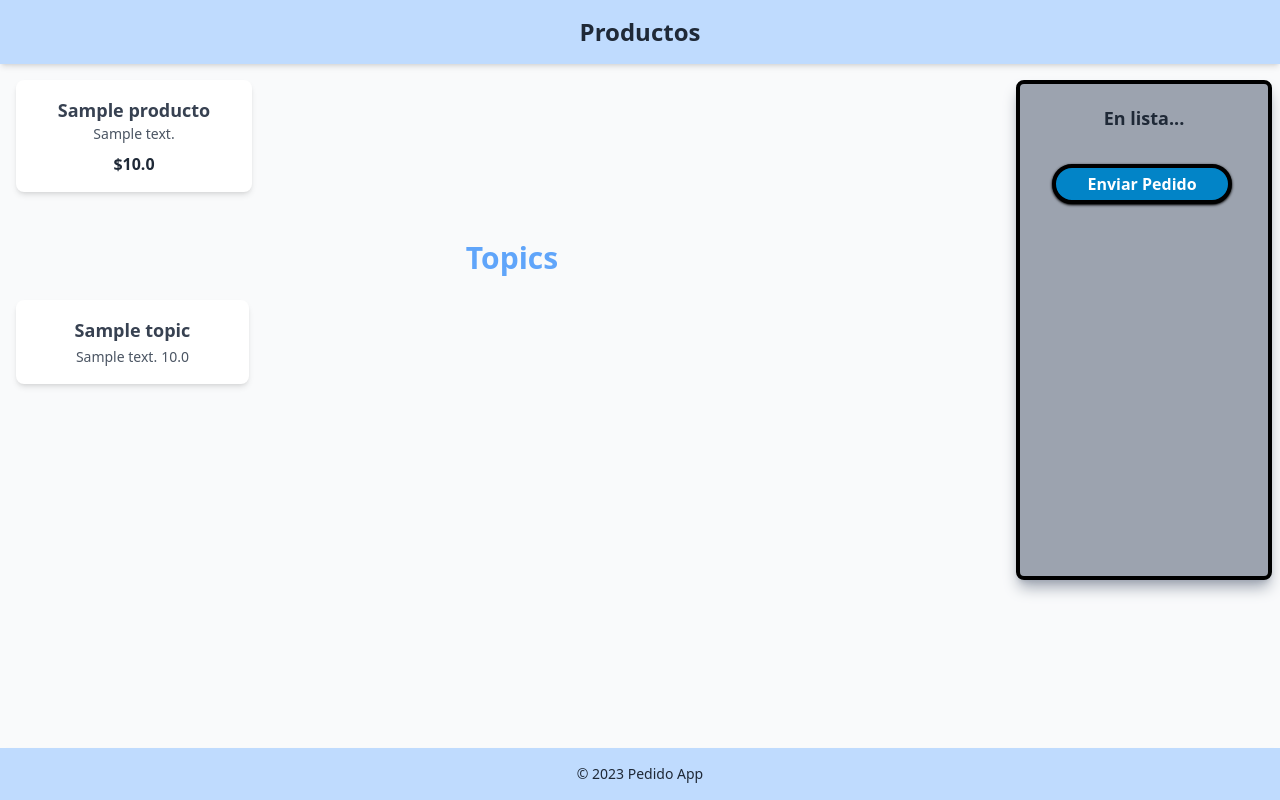
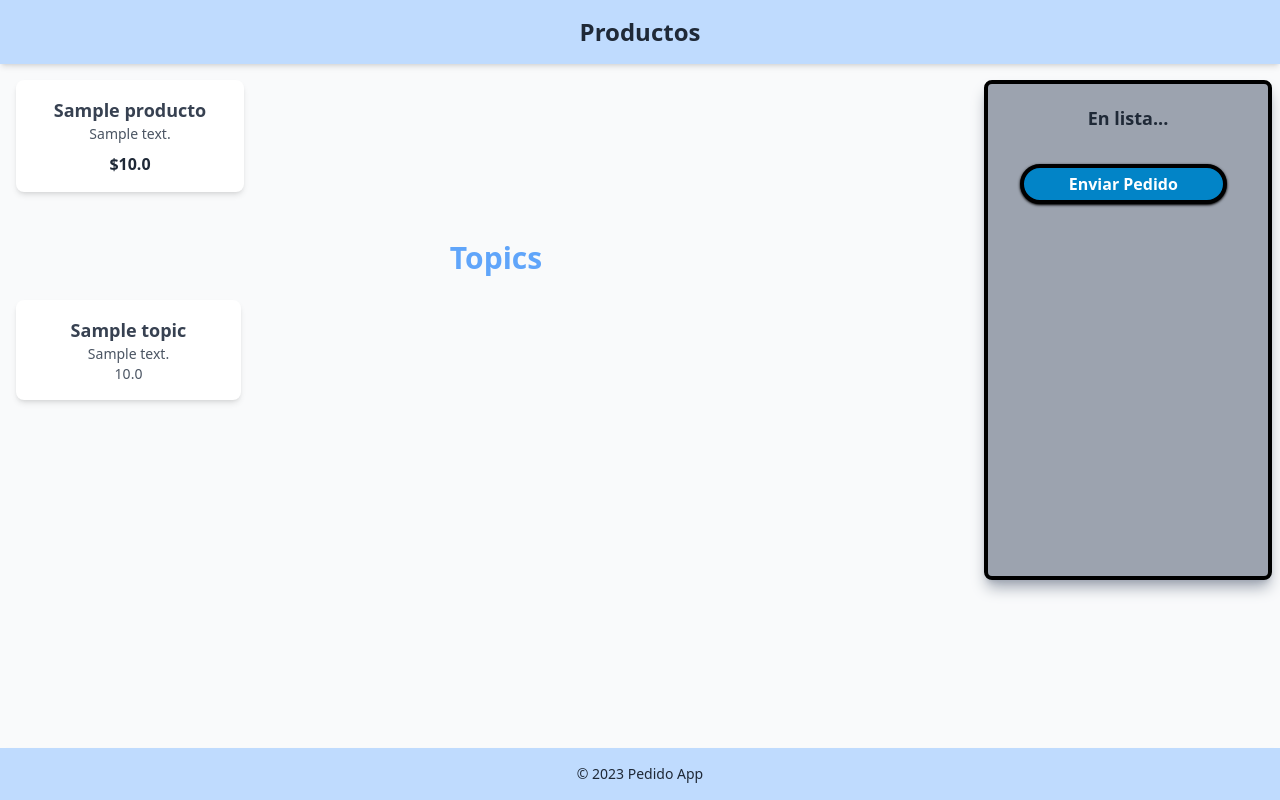
Before and after one commit to D13G0R/appCeviche, a Django app: page /takeOrders/ in a window 1280 px wide. Run offline with Django 5.2, Linux system fonts and the light colour scheme; tables that the repository leaves empty hold one stand-in row (values such as "Sample post"); some libraries are stand-ins or nearby versions.

Commit message:
Avances en css, apiRest de Topics, vista,tomatPedido.js, tomarPedido.html, agregue una nueva imagen al static, se modificó el serializers tambien

```diff
--- a/appCeviche/urls.py
+++ b/appCeviche/urls.py
@@ -18,10 +18,15 @@ from django.contrib import admin
 from django.urls import path, include
 from .views import inicio
 from apps.Productos import urls
+from rest_framework import routers
+from apps.Productos import views
 
+routes = routers.DefaultRouter()
+routes.register("topicsAll", views.TopicViewSet)
 
 urlpatterns = [
     path('admin/', admin.site.urls),
     path('inicio/', inicio, name = "inicio"),
-    path('', include(urls))
+    path('', include(urls)),
+    path('api/', include(routes.urls)),
 ]
--- a/apps/Productos/templates/tomarPedido.html
+++ b/apps/Productos/templates/tomarPedido.html
@@ -22,7 +22,7 @@
             <section class="grid gap-4 px-4 grid-cols-2 md:grid-cols-3 lg:grid-cols-3 xl:grid-cols-4"> <!--Las visas menores a 640 (sm) no se cojen porque los telefonos tienes menores tamaños (400-500px) entonces se edito con @media en CSS-->
                 {% for producto in Productos %}
                 <div class="bg-white hover:bg-gray-100 transition-colors p-4 rounded-lg shadow-md text-center cursor-pointer"
-                    onclick="addToPanel('Producto', '{{ producto.id }}', '{{ producto.nombre_producto }}', '{{ producto.descripcion_producto }}', '{{ producto.precio_producto }}')">
+                    onclick="addToPanel('Producto', '{{ producto.id }}', '{{ producto.nombre_producto }}', '{{ producto.precio_producto }}')">
                     <h2 class="text-lg font-semibold text-gray-700">{{ producto.nombre_producto }}</h2>
                     <p class="text-sm text-gray-600">{{ producto.descripcion_producto }}</p>
                     <p class="text-md font-bold text-gray-800 mt-2">${{ producto.precio_producto }}</p>
@@ -35,10 +35,10 @@
             <section class="grid gap-5 px-4 grid-cols-2 md:grid-cols-3 lg:grid-cols-3 xl:grid-cols-4">
                 {% for topic in Topics %}
                 <div class="bg-white hover:bg-gray-100 transition-colors p-4 rounded-lg shadow-md text-center cursor-pointer"
-                    onclick="addToPanel('Topic', '{{ topic.id }}' , '{{ topic.nombre_topic }}', '{{ topic.descripcion_topic }}', '{{ topic.precio_topic }}')">
+                    onclick="addToPanel('Topic', '{{ topic.id }}' , '{{ topic.nombre_topic }}', '{{ topic.precio_topic }}')">
                     <h3 class="text-lg font-semibold text-gray-700">{{ topic.nombre_topic }}</h3>
-                    <qp class="text-sm text-gray-600">{{ topic.descripcion_topic }}</qp>
-                    <qp class="text-sm text-gray-600">{{ topic.precio_topic }}</qp>
+                    <p class="text-sm text-gray-600">{{ topic.descripcion_topic }}</p>
+                    <p class="text-sm text-gray-600">{{ topic.precio_topic }}</p>
                 </div>
                 {% endfor %}
             </section>
@@ -55,9 +55,24 @@
                 </button>
             </ul>
         </article>
+        <div class = "modalTopics hidden absolute w-3/4 h-5/6 left-12 bg-blue-600 p-4 grid grid-cols-1 sm:grid-cols-2 md:grid-cols-3 lg:grid-cols-4 gap-6 overflow-y-auto rounded-lg shadow-2xl pt-10 ">
+            <div class = "sm:col-span-1 md:col-span-2 lg:col-span-3 xl:col-span-4 flex justify-between">
+                <button onclick="closeTopicModal()">
+                    <img src = "{% static 'images/close.png' %}" class = "w-10">
+                </button>
+                <h2 class = "text-2xl text-bold text-white font-extrabold ml-32">Topics</h2>
+                <input class = "buscador" placeholder="aca va el buscador"></input>
+            </div>
+
+            <!-- MODAL DE TOPICS -->
+
+
+        </div>
+
+
     </main>
 
-    <footer class="bg-blue-200 text-gray-800 text-center py-4 fixed bottom-0 left-0 w-full shadow-md z-10">
+    <footer class="bg-blue-200 text-gray-800 text-center py-4 fixed bottom-0 left-0 r-20 w-full shadow-md z-10">
         <p class="text-sm">© 2023 Pedido App</p>
     </footer>
 
--- a/apps/Productos/views.py
+++ b/apps/Productos/views.py
@@ -4,9 +4,10 @@ from django.views.generic import View, ListView
 from rest_framework.views import APIView
 from rest_framework.response import Response
 from rest_framework import status
+from rest_framework import viewsets
 
 from .models import Pedido_Producto_Topic
-from .serializers import PedidoProductoTopicSerializer
+from .serializers import PedidoProductoTopicSerializer, TopicSerializer
 from .models import Pedidos, Productos, Topics
 
 # Create your views here.
@@ -30,3 +31,8 @@ class PedidoProductoTopicView(APIView):
             serializer.save()
             return Response(serializer.data, status=status.HTTP_201_CREATED)
         return Response(serializer.errors, status=status.HTTP_400_BAD_REQUEST)
+
+
+class TopicViewSet(viewsets.ModelViewSet):
+    queryset = Topics.objects.all().order_by("nombre_topic")
+    serializer_class = TopicSerializer
--- a/static/css/tomarPedido.css
+++ b/static/css/tomarPedido.css
@@ -11,17 +11,18 @@ main {
 
 .content {
     flex: 1;
-    margin-right: 16rem; /* Matches the width of the panel */
+    margin-right: 18rem; /* Matches the width of the panel */
     transition: margin-right 0.3s ease;
 }
 
 /*Responsive Design to Panel of Orders*/
 .panel {
-    width: 16rem;
+    width: 18rem;
     height: 200px;
     transition: transform 0.3s ease;
     overflow-y: scroll;
 }
+/*RESPONSIVE ALTURA*/
 @media (min-height:500px){
     .panel{
         height: 350px;
@@ -42,6 +43,27 @@ main {
         height: 950px;
     }
 }
+/*RESPONSIVE ANCHURA*/
+/* @media (min-width:500px){
+    .panel{
+        width: 350px;
+    }
+}
+@media (min-width:650px){
+    .panel{
+        width: 500px;
+    }
+}
+@media (min-width:900px){
+    .panel{
+        width: 750px;
+    }
+}
+@media(min-width:1150px){
+    .panel{
+        width: 950px;
+    }
+} */
 /*End responsive Panel of Orders*/
 
 
@@ -80,4 +102,7 @@ main {
     .panel.open ~ .content {
         padding-top: 220px; /* Ajuste para evitar que el contenido quede tapado */
     }
+    .modalTopics{
+        width: 90%;
+    }
 }
--- a/static/js/tomarPedido.js
+++ b/static/js/tomarPedido.js
@@ -1,41 +1,204 @@
-pedidoJson = []
-
-function addToPanel(type, id, name, description, price = null) {
-
+// Array para almacenar los pedidos en formato JSON
+let pedidoJson = [];
+let contador = 0;
+// Función para agregar un elemento al panel
+function addToPanel(tipo, id, nombre, precio = null) {
     const panelList = document.getElementById('panel-list');
     const listItem = document.createElement('li');
+    contador ++;
 
-    listItem.className = "bg-white p-2 rounded-lg shadow-md mb-2";
+    // Estilo y estructura del elemento
+    listItem.className = "bg-white p-4 rounded-lg shadow-md mb-4 border border-gray-300";
     listItem.innerHTML = `
-                            <h3 class="font-semibold">${type} <br/> ${name}</h3>
+        <div class="id-${contador} flex flex-col gap-1">
 
-                            <p class="text-sm">${description}.</p>
-
-                            <div class ="rounded-lg bg-blue-200 mt-2">
-                                <div class= 'w-full flex rounded-lg'>
-                                    <p class = "font-bold ">Precio:</p>
-                                    ${price ? `<p class ="pl-4">$${price}</p>` : ''}
-                                </div>
-
-                                <div class= 'w-full flex bg-blue-200 rounded-lg '>
-                                    <p class = "font-bold ">Cantidad:</p>
-                                    <input type= 'number' value = '1' class = 'w-8 pl-2 bg-transparent'>
-                                </div>
-                            </div>`;
-
-    // para poder almacenar los elementos sacandolo con DOM y no enviarlos directamente, encerraré el elemento con su nombre descripcion y demas en un div y le colocaré una id unica para definir diferentes o un conteo de elemento y poder diferenciarlos.
+            <div class = "w-full flex flex-row justify-between">
+                <h3 class="tipo font-bold text-sm text-gray-700">${tipo}</h3>
+                <p class = "text-sm">${contador}</p>
+            </div>
 
 
+            <div class="flex justify-between items-center text-sm">
+                <p class="nombre font-medium text-gray-600">${nombre}</p>
+                <div class="flex items-center gap-1">
+                    <button class="increment-btn text-sm font-bold bg-gray-200 px-1 rounded hover:bg-gray-300">+</button>
+                    <div class="cantidad-container w-6 h-6 bg-blue-500 rounded-full flex items-center justify-center">
+                        <p class="cantidad text-xs font-semibold text-white">1</p>
+                    </div>
+                    <button class="decrement-btn text-sm font-bold bg-gray-200 px-1 rounded hover:bg-gray-300">-</button>
+                </div>
+            </div>
+            <div class="flex justify-between items-center text-sm">
+${precio ? `<p class="precioUnidad text-gray-800 font-bold hidden">${precio}</p>` : ''}
+                <p class="font-medium text-gray-600">Total</p>
+                ${precio ? `<p class="precio text-gray-800 font-bold">${precio}</p>` : ''}
+
+            </div>
+            <div>
+                <textarea class="detalle-producto w-full h-12 p-1 mt-2 border rounded text-sm text-gray-700 resize-none" placeholder="Detalle del pedido..."></textarea>
+            </div>
+            <button class="add-topic-btn w-1/2 py-1 bg-blue-500 text-sm text-white font-medium rounded border border-black hover:bg-blue-400" onclick="panelAddTopics(this)">
+                Agregar Topic
+            </button>
+        </div>
+    `;
+
+    // Agregar el elemento al panel
     panelList.appendChild(listItem);
 
-    // Abrir panel en pantallas pequeñas
+    // Abrir el panel automáticamente en pantallas pequeñas
     if (window.innerWidth <= 640) {
         panel.classList.add('open');
     }
 }
 
-// Optional: Add functionality to toggle the panel
+// Función para alternar la visibilidad del panel
 const panel = document.getElementById('panel');
 function togglePanel() {
     panel.classList.toggle('open');
 }
+
+// Event listener para manejar el incremento de cantidad (opcional)
+
+document.getElementById('panel-list').addEventListener('click', function(event) {
+    const incrementBtn = event.target.closest('.increment-btn');
+    const decrementBtn = event.target.closest('.decrement-btn');
+
+    if (!incrementBtn && !decrementBtn) return;
+
+    // Buscar el div padre con clase que empieza con id-
+    const idContainer = event.target.closest('div[class^="id-"]');
+    if (!idContainer) return;
+
+    const cantidadElement = idContainer.querySelector('.cantidad');
+    const precioElement = idContainer.querySelector('.precio');
+    const precioUnidadElement = idContainer.querySelector('.precioUnidad');
+
+    if (!cantidadElement || !precioElement || !precioUnidadElement) return;
+
+    let cantidad = parseInt(cantidadElement.textContent);
+    const precioUnidad = parseFloat(precioUnidadElement.textContent);
+
+    if (incrementBtn) {
+        cantidad++;
+    } else if (decrementBtn && cantidad > 1) {
+        cantidad--;
+    }
+
+    cantidadElement.textContent = cantidad;
+    precioElement.textContent = (cantidad * precioUnidad).toFixed(2);
+});
+
+//MODIFICADO POR IA
+let currentProductTarget = null;
+async function panelAddTopics(btn) {
+    currentProductTarget = btn.closest('div[class^="id-"]'); // Guardamos el producto donde se abrirá el modal
+
+    const response = await fetch("http://127.0.0.1:8000/api/topicsAll", {
+        "method": "GET",
+        "headers": { "Content-Type": "application/json" }
+    });
+
+    if (!response.ok) throw new Error("Error en el response: ", response.status);
+
+    const data = await response.json();
+    console.log(data);
+
+    if (data) {
+        const modal = document.querySelector(".modalTopics");
+        modal.innerHTML = ''; // Limpia antes de renderizar
+        modal.classList.replace("hidden", "absolute");
+
+        data.forEach(element => {
+            const card = document.createElement("button");
+            card.className = "topicRelated bg-white shadow-lg border border-gray-300 rounded-lg p-4 w-64 hover:shadow-xl transition duration-300 ease-in-out";
+            card.innerHTML = `
+                <h3 class="text-blue-600 font-bold text-lg mb-2" data-id="${element.id}" data-nombre="${element.nombre_topic}" data-precio="${element.precio || 100}">#${element.id} - ${element.nombre_topic}</h3>
+                <p class="text-gray-700 text-sm">${element.descripcion_topic}</p>
+            `;
+            card.addEventListener("click", () => addTopicToProduct(element));
+            modal.appendChild(card);
+        });
+    }
+}//END IA
+
+function closeTopicModal() {
+    const modal = document.querySelector(".modalTopics");
+    modal.classList.replace("absolute", "hidden");
+}
+
+//START IA
+function addTopicToProduct(topic) {
+    const topicWrapper = document.createElement("div");
+    topicWrapper.className = "topic-item bg-yellow-100 border border-yellow-300 rounded p-2 mt-2";
+
+    topicWrapper.innerHTML = `
+        <div class="flex justify-between items-center mb-1">
+            <p class="font-semibold text-gray-800 text-sm">${topic.nombre_topic}</p>
+            <button class="remove-topic text-xs text-red-500 font-bold">X</button>
+        </div>
+        <div class="flex items-center justify-between text-sm mb-1">
+            <p>Precio:</p>
+            <p class="precio-topic font-medium">${topic.precio_topic || 100}</p>
+        </div>
+        <div class="flex items-center gap-2 mb-2">
+            <button class="inc-topic bg-gray-300 px-2 rounded">+</button>
+            <span class="cantidad-topic">${1}</span>
+            <button class="dec-topic bg-gray-300 px-2 rounded">-</button>
+        </div>
+        <textarea class="detalle-topic w-full p-1 border rounded text-sm" placeholder="Detalle del topic..."></textarea>
+    `;
+
+    const precioBase = parseFloat(topic.precio_topic || 100);
+    const cantidadSpan = topicWrapper.querySelector(".cantidad-topic");
+    const precioText = topicWrapper.querySelector(".precio-topic");
+
+    topicWrapper.querySelector(".inc-topic").addEventListener("click", () => {
+        let cantidad = parseInt(cantidadSpan.textContent);
+        cantidad++;
+        cantidadSpan.textContent = cantidad;
+        precioText.textContent = (cantidad * precioBase).toFixed(2);
+        actualizarTotalProducto(currentProductTarget);
+    });
+
+    topicWrapper.querySelector(".dec-topic").addEventListener("click", () => {
+        let cantidad = parseInt(cantidadSpan.textContent);
+        if (cantidad > 1) {
+            cantidad--;
+            cantidadSpan.textContent = cantidad;
+            precioText.textContent = (cantidad * precioBase).toFixed(2);
+            actualizarTotalProducto(currentProductTarget);
+        }
+    });
+
+    topicWrapper.querySelector(".remove-topic").addEventListener("click", () => {
+        topicWrapper.remove();
+        actualizarTotalProducto(currentProductTarget);
+    });
+
+    const topicContainer = document.createElement("div");
+    topicContainer.className = "topic-added";
+    topicContainer.appendChild(topicWrapper);
+
+    currentProductTarget.appendChild(topicContainer);
+    closeTopicModal();
+    actualizarTotalProducto(currentProductTarget);
+}
+
+function actualizarTotalProducto(productDiv) {
+    const precioUnidadElement = productDiv.querySelector(".precioUnidad");
+    const cantidadProducto = parseInt(productDiv.querySelector(".cantidad").textContent);
+    const base = parseFloat(precioUnidadElement.textContent);
+    let total = base * cantidadProducto;
+
+    const topics = productDiv.querySelectorAll(".topic-item");
+    topics.forEach(topic => {
+        const cantidadTopic = parseInt(topic.querySelector(".cantidad-topic").textContent);
+        const precioUnitario = parseFloat(topic.querySelector(".precio-topic").textContent) / cantidadTopic;
+        total += precioUnitario * cantidadTopic;
+    });
+
+    const precioTotal = productDiv.querySelector(".precio");
+    precioTotal.textContent = total.toFixed(2);
+}
+//END IA
```
Also changed, not shown: apps/Productos/serializers.py (+6 -2 lines), static/images/close.png (added).
